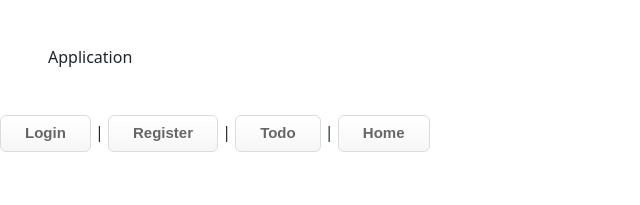
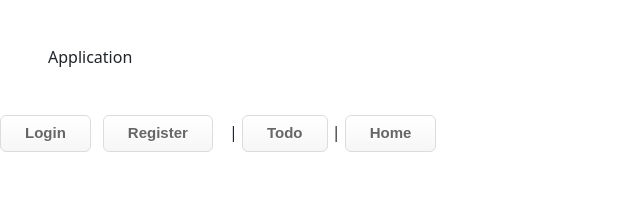
Before and after one commit to Web-Programming/express-project-UsmanYap, an Angular app in the folder frontend/: page / in a window 1280 px wide. Shown: the top 205 px of the page, without its empty margins (0-640 px from the left). Built offline with nearby package versions, Linux system fonts and the light colour scheme.

Commit message:
Authorization Header

```diff
--- a/frontend/src/app/app.component.html
+++ b/frontend/src/app/app.component.html
@@ -4,15 +4,14 @@
 <app-register></app-register> -->
   <nav>
     <a
-      class="button"
+      class="button mr-3"
       routerLink="/login"
       routerLinkActive="activebutton"
       ariaCurrentWhenActive="page"
       >Login</a
     >
-    |
     <a
-      class="button"
+      class="button mr-3"
       routerLink="/register"
       routerLinkActive="activebutton"
       ariaCurrentWhenActive="page"
```
Also changed, not shown: 1 other file (tests, documents, lock files or other folders).
